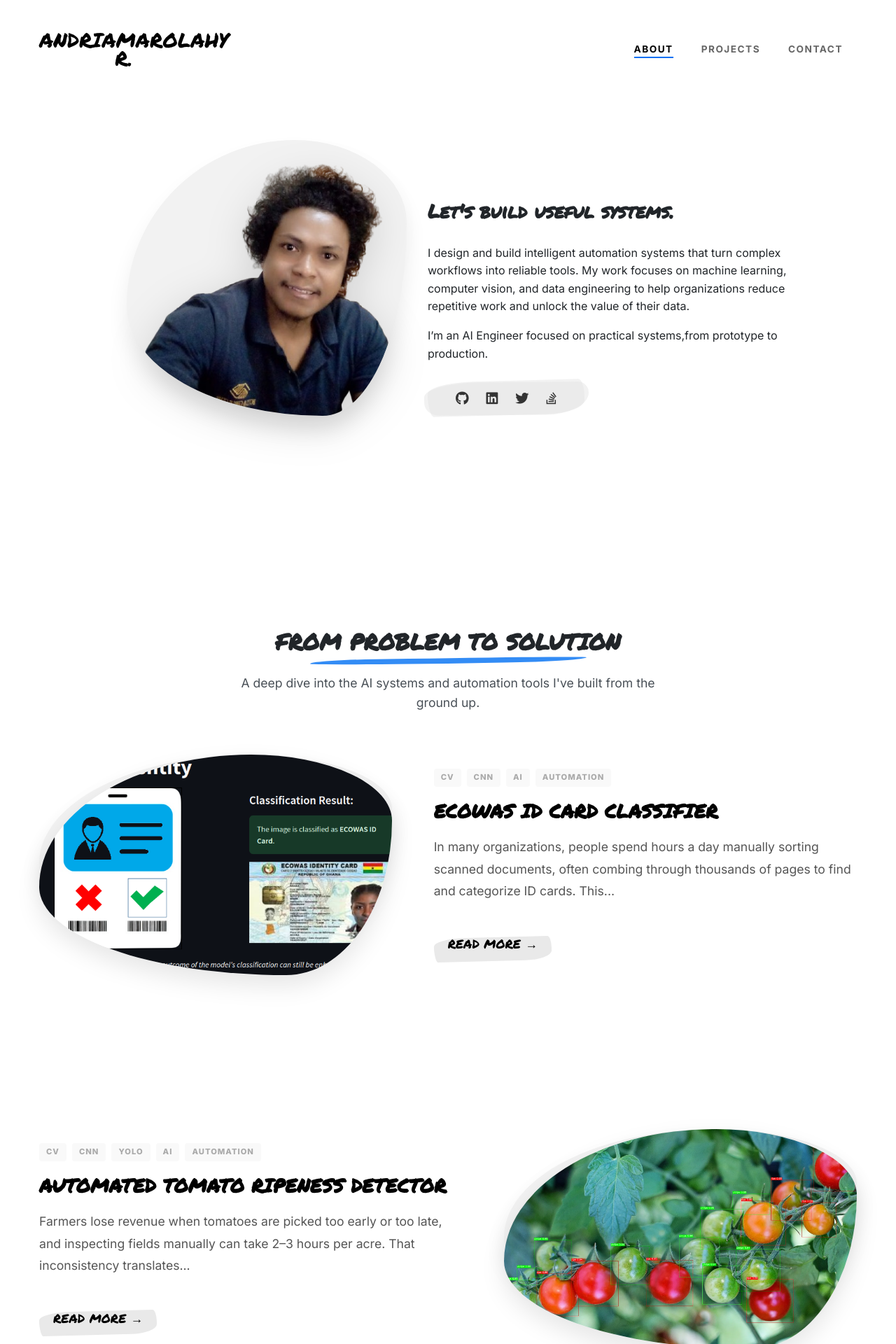
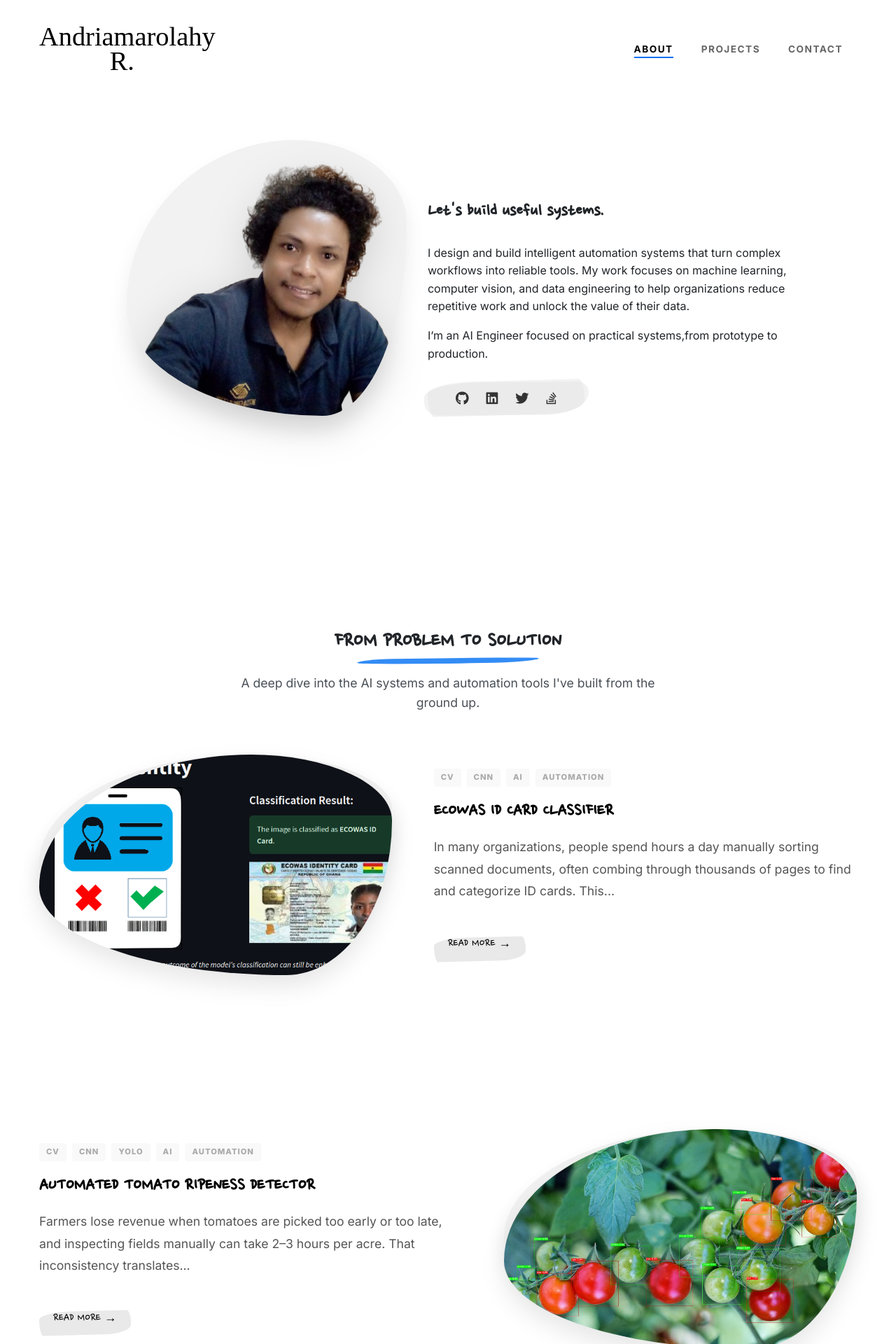
Before and after one commit to marolAI/marolAI.github.io, a Jekyll site: the page built from index.html, in a window 1280 px wide. Shown: the top 1920 px of the page at 70% size. Built offline with Jekyll 4.4.1, drawn with Linux system fonts in a browser that asks for light colours; some web fonts are replaced.

Commit message:
Update: change fonts

```diff
--- a/_layouts/default.html
+++ b/_layouts/default.html
@@ -15,7 +15,8 @@
   <link rel="preconnect" href="https://fonts.googleapis.com">
   <link rel="preconnect" href="https://fonts.gstatic.com" crossorigin>
   <link href="https://fonts.googleapis.com/css2?family=Inter:wght@400;700;800&family=Permanent+Marker&display=swap" rel="stylesheet">
-</head>
+  <link href="https://fonts.googleapis.com/css2?family=Arizonia&family=Nanum+Pen+Script&display=swap" rel="stylesheet">
+</head
 <body>
   {% include header.html %}
 
--- a/_sass/base/_variables.scss
+++ b/_sass/base/_variables.scss
@@ -29,10 +29,11 @@
     --color-border: var(--color-neutral-300);
     --color-shadow: rgba(0, 0, 0, 0.08);
 
-    /* Typography, Spacing, etc. (no changes needed here) */
+    /* Typography, Spacing, etc. */
     --font-family-sans: 'Inter', -apple-system, BlinkMacSystemFont, 'Segoe UI', Roboto, sans-serif;
     --font-family-serif: 'Source Serif Pro', Georgia, serif;
-    --font-accent: 'Permanent Marker', cursive;
+    --font-accent: "Nanum Pen Script", cursive; //'Permanent Marker', cursive;
+    --font-signature: "Arizonia", cursive;
     --font-weight-normal: 400;
     --font-weight-medium: 500;
     --font-weight-bold: 700;
--- a/_sass/layout/_footer.scss
+++ b/_sass/layout/_footer.scss
@@ -19,7 +19,7 @@
 
 .footer-main {
     display: grid;
-    grid-template-columns: 1fr 1.5fr 1fr; // Middle CTA gets more room
+    grid-template-columns: 1fr 1.5fr 1fr;
     gap: 40px;
     align-items: flex-start;
     margin-bottom: 100px;
@@ -40,19 +40,21 @@
     .footer-logo {
         display: flex;
         flex-direction: column;
-        font-family: var(--font-accent); // Rock Salt
+        font-family: var(--font-signature);
+        font-weight: 400;
+        font-style: normal;
         color: #000;
         line-height: 0.75;
         text-decoration: none;
 
         .name-top {
-            font-size: 1.6rem;
-            text-transform: uppercase;
+            font-size: 2.2rem;
+            // text-transform: uppercase;
         }
 
         .name-bottom {
-            font-size: 1.6rem;
-            text-transform: uppercase;
+            font-size: 2.2rem;
+            // text-transform: uppercase;
             margin-left: 30%;
         }
     }
@@ -188,7 +190,7 @@
     }
 
     .sig {
-        font-family: var(--font-accent); // Rock Salt
+        font-family: var(--font-signature); // Rock Salt
         color: #555;
         text-transform: none;
         margin: 0 8px;
--- a/_sass/layout/_header.scss
+++ b/_sass/layout/_header.scss
@@ -29,19 +29,21 @@
 .logo a {
     display: flex;
     flex-direction: column;
-    font-family: var(--font-accent);
+    font-family: var(--font-signature);
+    font-weight: 400;
+    font-style: normal;
     color: #000;
     text-decoration: none;
     line-height: 0.9;
 
     .name-top {
-        font-size: 1.8rem;
-        text-transform: uppercase;
+        font-size: 2.4rem;
+        // text-transform: uppercase;
     }
 
     .name-bottom {
-        font-size: 1.8rem;
-        text-transform: uppercase;
+        font-size: 2.4rem;
+        // text-transform: uppercase;
         margin-left: 40%;
     }
 
```
